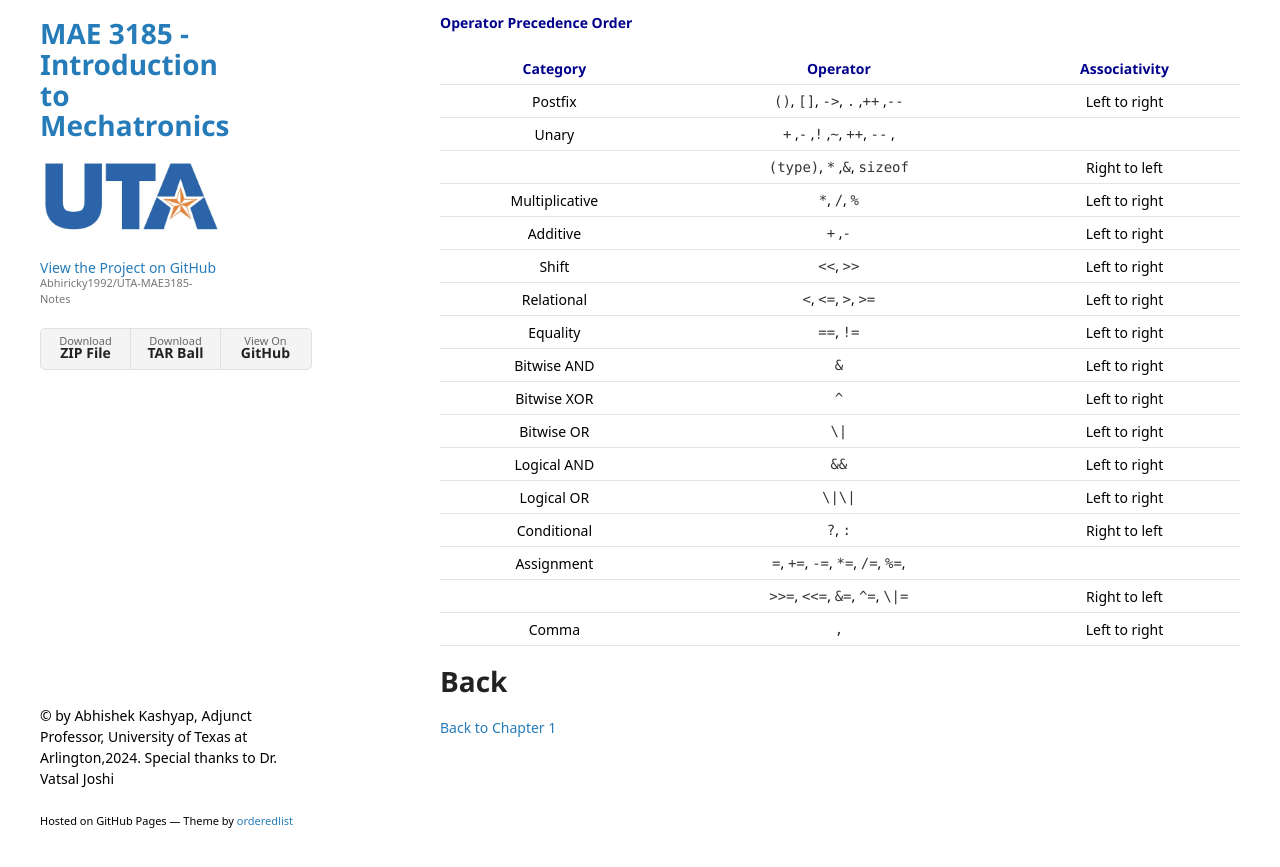
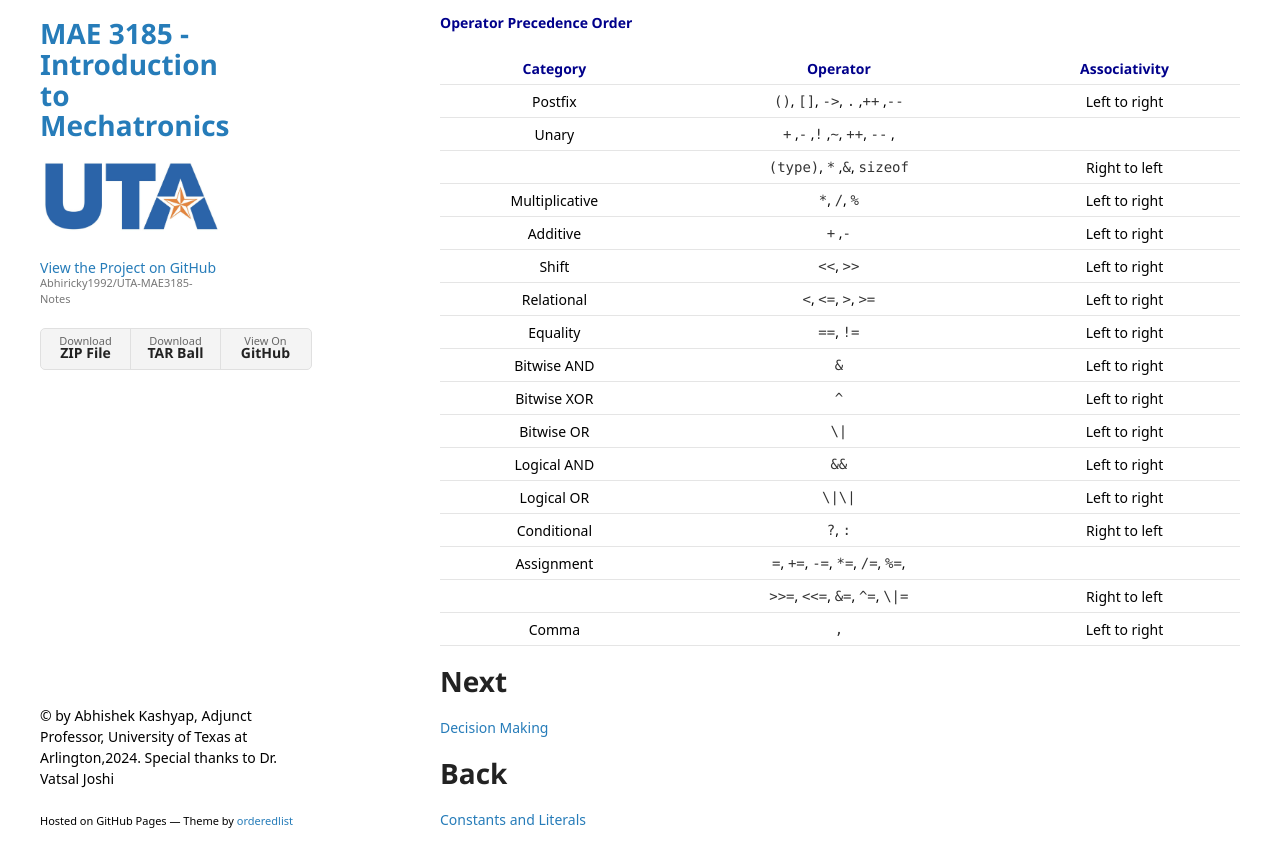
Before and after one commit to Abhiricky1992/UTA-MAE3185-Notes, a Jekyll site: the page built from chap01/sec06/operators.md, in a window 1280 px wide and 900 px high, scrolled down 5124 px. Shown: the top 867 px of the window. Built offline with Jekyll 4.4.1, drawn with Linux system fonts in a browser that asks for light colours; some web fonts are replaced; our own code applies the rules of GitHub Pages for plain Markdown files; the repository's description, which GitHub fills in, is left out.

Commit message:
Update operators.md

```diff
--- a/chap01/sec06/operators.md
+++ b/chap01/sec06/operators.md
@@ -214,6 +214,10 @@ Following table shows the operator precedence order where, operators with the hi
 |                | `>>=`, `<<=`, `&=`, `^=`, `\|=`   |   Right to left   |
 |      Comma     |                 `,`               |   Left to right   |
 
+# Next
+
+[Decision Making](../sec07/decisionMaking.md)
 
 # Back
-[Back to Chapter 1](../summaryOfBasicCCppProgramming.md)
+
+[Constants and Literals](../sec05/constantsAndLiterals.md)
```
